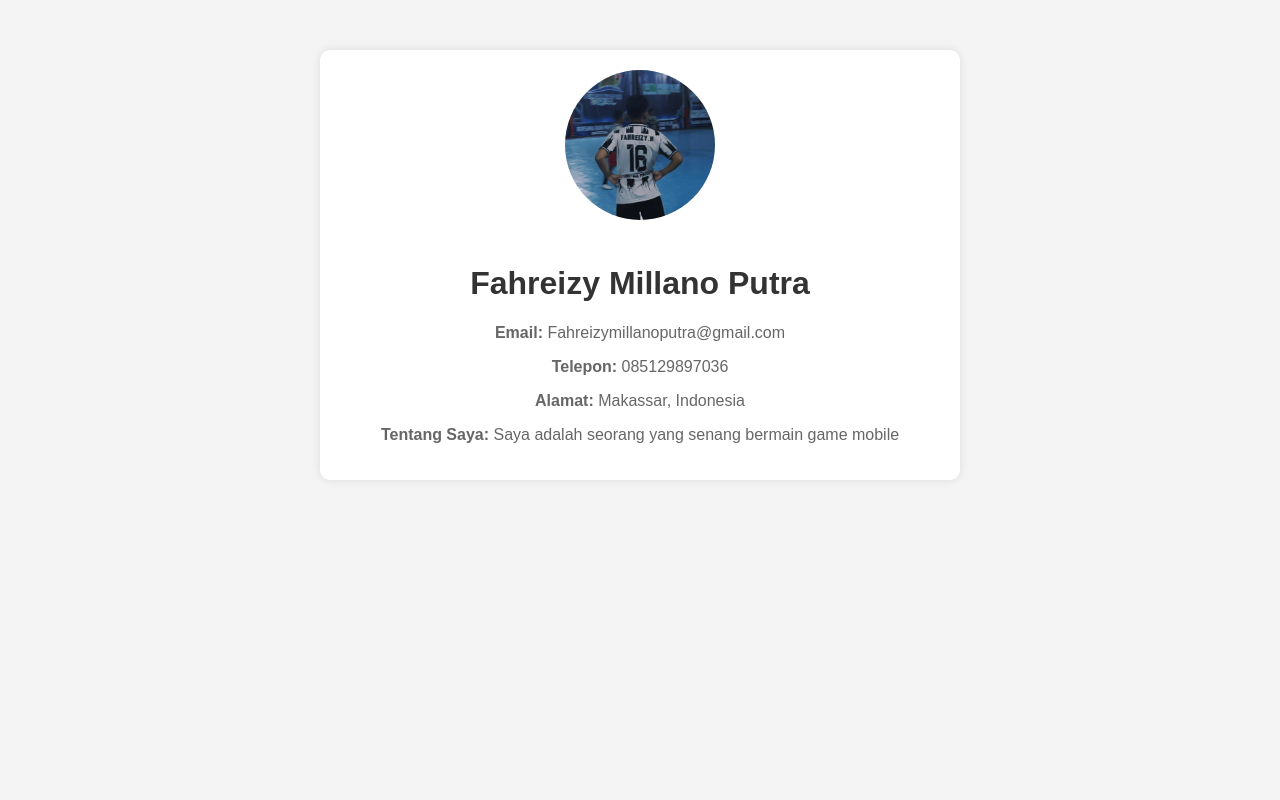
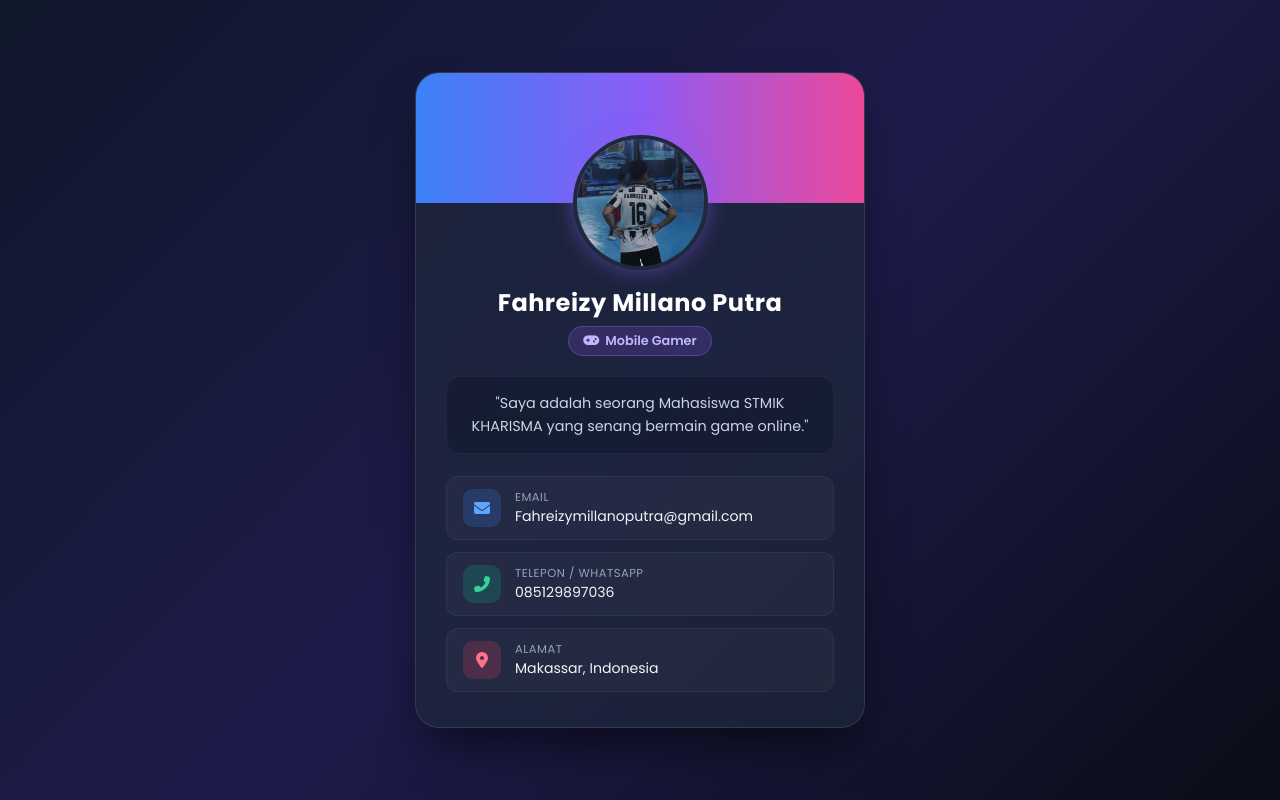
Before and after one commit to fahrzyymillanoputra-dev/webfahreizyganteng, a plain HTML site: page index (1).html in a window 1280 px wide. Drawn offline with Linux system fonts and the light colour scheme.

Commit message:
Update index (1).html

```diff
--- a/index (1).html
+++ b/index (1).html
@@ -3,47 +3,230 @@
 <head>
     <meta charset="UTF-8">
     <meta name="viewport" content="width=device-width, initial-scale=1.0">
-    <title>Profil Diri</title>
+    <title>Profil Diri - Fahreizy Millano Putra</title>
+
+    <link href="https://fonts.googleapis.com/css2?family=Poppins:wght@300;400;600;700&display=swap" rel="stylesheet">
+
+    <link rel="stylesheet" href="https://cdnjs.cloudflare.com/ajax/libs/font-awesome/6.4.0/css/all.min.css">
     <style>
-        body {
-            font-family: Arial, sans-serif;
+        * {
             margin: 0;
             padding: 0;
-            background-color: #f4f4f4;
+            box-sizing: border-box;
+        }
+
+        body {
+            font-family: 'Poppins', sans-serif;
+            min-height: 100vh;
+            display: flex;
+            justify-content: center;
+            align-items: center;
+
+            background: linear-gradient(135deg, #0f172a 0%, #1e1b4b 50%, #090d16 100%);
+            color: #f8fafc;
+            padding: 20px;
+        }
+
+
+        .profile-card {
+            background: rgba(30, 41, 59, 0.7);
+            backdrop-filter: blur(12px);
+            -webkit-backdrop-filter: blur(12px);
+            border: 1px solid rgba(255, 255, 255, 0.1);
+            border-radius: 24px;
+            max-width: 450px;
+            width: 100%;
+            overflow: hidden;
+            box-shadow: 0 25px 50px -12px rgba(0, 0, 0, 0.6);
+            transition: transform 0.3s ease, box-shadow 0.3s ease;
+        }
+
+        .profile-card:hover {
+            transform: translateY(-5px);
+            box-shadow: 0 30px 60px -12px rgba(56, 189, 248, 0.25);
+        }
+
+        .card-header {
+            height: 130px;
+            background: linear-gradient(90deg, #3b82f6, #8b5cf6, #ec4899);
+            position: relative;
+        }
+
+        .avatar-wrapper {
+            width: 135px;
+            height: 135px;
+            margin: -68px auto 15px;
+            position: relative;
+            z-index: 2;
+        }
+
+        .avatar-wrapper img {
+            width: 100%;
+            height: 100%;
+            object-fit: cover;
+            border-radius: 50%;
+            border: 4px solid #1e293b;
+            box-shadow: 0 0 20px rgba(139, 92, 246, 0.5);
+            background-color: #334155;
+        }
+
+
+        .card-body {
+            padding: 0 30px 35px;
             text-align: center;
         }
-        .container {
-            max-width: 600px;
-            margin: 50px auto;
-            background: white;
-            padding: 20px;
-            border-radius: 10px;
-            box-shadow: 0px 0px 10px rgba(0, 0, 0, 0.1);
+
+        h1 {
+            font-size: 1.5rem;
+            font-weight: 700;
+            color: #ffffff;
+            margin-bottom: 6px;
+            letter-spacing: 0.5px;
         }
-        img {
-            width: 150px;
-            height: 150px;
-            object-fit: cover; /* Tambahan agar foto tidak gepeng */
-            border-radius: 50%;
+
+        .badge {
+            display: inline-flex;
+            align-items: center;
+            gap: 6px;
+            background: rgba(139, 92, 246, 0.2);
+            color: #c4b5fd;
+            border: 1px solid rgba(139, 92, 246, 0.4);
+            padding: 5px 14px;
+            border-radius: 20px;
+            font-size: 0.8rem;
+            font-weight: 600;
             margin-bottom: 20px;
         }
-        h1 {
-            color: #333;
+
+
+        .about-box {
+            background: rgba(15, 23, 42, 0.5);
+            border-radius: 14px;
+            padding: 15px;
+            margin-bottom: 22px;
+            border: 1px solid rgba(255, 255, 255, 0.05);
         }
-        p {
-            font-size: 16px;
-            color: #666;
+
+        .about-box p {
+            font-size: 0.9rem;
+            color: #cbd5e1;
+            line-height: 1.6;
+        }
+
+        .info-list {
+            display: flex;
+            flex-direction: column;
+            gap: 12px;
+            text-align: left;
+        }
+
+        .info-item {
+            display: flex;
+            align-items: center;
+            gap: 14px;
+            background: rgba(255, 255, 255, 0.03);
+            padding: 12px 16px;
+            border-radius: 12px;
+            border: 1px solid rgba(255, 255, 255, 0.05);
+            transition: background 0.2s ease, border-color 0.2s ease;
+            text-decoration: none;
+            color: inherit;
+        }
+
+        .info-item:hover {
+            background: rgba(255, 255, 255, 0.08);
+            border-color: rgba(56, 189, 248, 0.4);
+        }
+
+        .info-icon {
+            width: 38px;
+            height: 38px;
+            border-radius: 10px;
+            display: flex;
+            justify-content: center;
+            align-items: center;
+            font-size: 1rem;
+            flex-shrink: 0;
+        }
+
+        .icon-email { background: rgba(59, 130, 246, 0.2); color: #60a5fa; }
+        .icon-phone { background: rgba(16, 185, 129, 0.2); color: #34d399; }
+        .icon-loc   { background: rgba(244, 63, 94, 0.2);  color: #fb7185; }
+
+        .info-text span {
+            display: block;
+            font-size: 0.72rem;
+            color: #94a3b8;
+            text-transform: uppercase;
+            letter-spacing: 0.5px;
+        }
+
+        .info-text p {
+            font-size: 0.88rem;
+            font-weight: 500;
+            color: #f1f5f9;
+            word-break: break-all;
         }
     </style>
 </head>
 <body>
-    <div class="container">
-        <img src="fotoprofil.jpeg" alt="Foto Profil">
-        <h1>Fahreizy Millano Putra</h1>
-        <p><strong>Email:</strong> Fahreizymillanoputra@gmail.com</p>
-        <p><strong>Telepon:</strong> 085129897036</p>
-        <p><strong>Alamat:</strong> Makassar, Indonesia</p>
-        <p><strong>Tentang Saya:</strong> Saya adalah seorang yang senang bermain game mobile</p>
+
+    <div class="profile-card">
+
+        <div class="card-header"></div>
+
+
+        <div class="avatar-wrapper">
+            <img src="fotoprofil.jpeg" alt="Foto Profil Fahreizy">
+        </div>
+
+
+        <div class="card-body">
+            <h1>Fahreizy Millano Putra</h1>
+
+            <div class="badge">
+                <i class="fas fa-gamepad"></i> Mobile Gamer
+            </div>
+
+            <div class="about-box">
+                <p>"Saya adalah seorang Mahasiswa STMIK KHARISMA yang senang bermain game online."</p>
+            </div>
+
+            <div class="info-list">
+
+                <a href="mailto:Fahreizymillanoputra@gmail.com" class="info-item">
+                    <div class="info-icon icon-email">
+                        <i class="fas fa-envelope"></i>
+                    </div>
+                    <div class="info-text">
+                        <span>Email</span>
+                        <p>Fahreizymillanoputra@gmail.com</p>
+                    </div>
+                </a>
+
+                <a href="https://wa.me/6285129897036" target="_blank" class="info-item">
+                    <div class="info-icon icon-phone">
+                        <i class="fas fa-phone-alt"></i>
+                    </div>
+                    <div class="info-text">
+                        <span>Telepon / WhatsApp</span>
+                        <p>085129897036</p>
+                    </div>
+                </a>
+
+                <!-- Alamat -->
+                <div class="info-item">
+                    <div class="info-icon icon-loc">
+                        <i class="fas fa-map-marker-alt"></i>
+                    </div>
+                    <div class="info-text">
+                        <span>Alamat</span>
+                        <p>Makassar, Indonesia</p>
+                    </div>
+                </div>
+            </div>
+        </div>
     </div>
+
 </body>
 </html>
```
